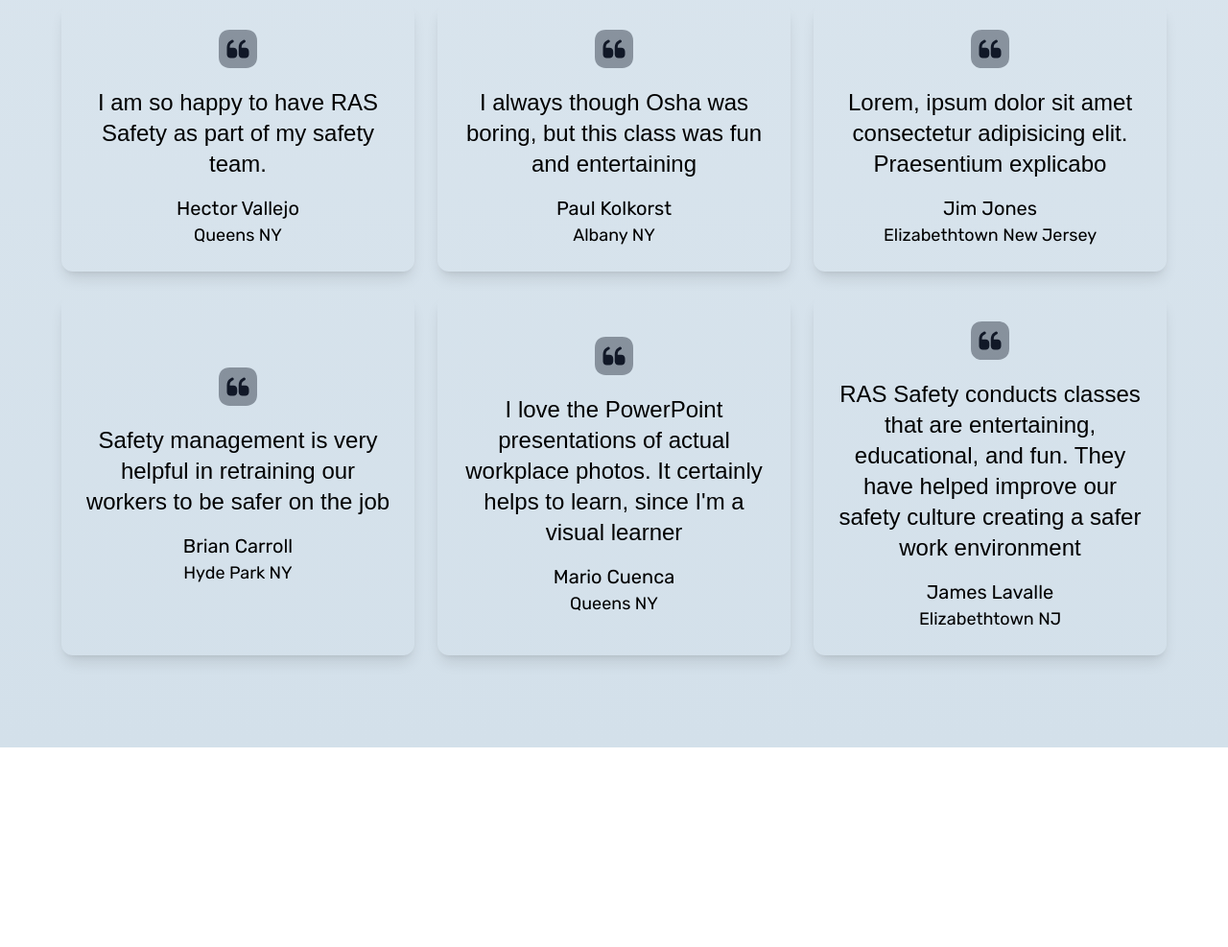
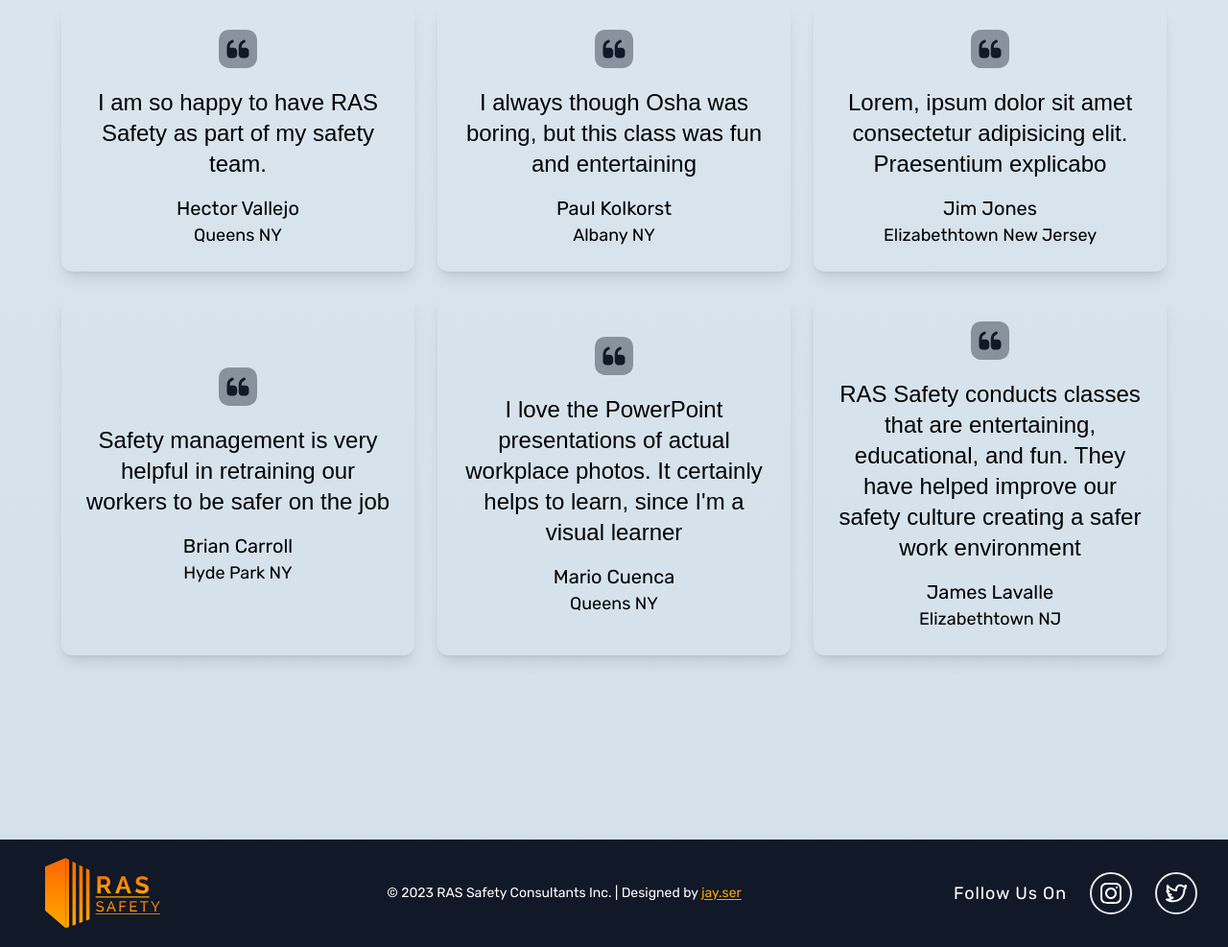
Before and after one commit to jaserino/RAS_Safety_Consultants, a website: page dist/index.html in a window 1280 px wide. Shown: the part 3471-4458 px from the top of the page at 96% size. Before the commit the page ends 4250 px from the top, so only its background shows below. Drawn offline with Linux system fonts and the light colour scheme; a web font is replaced by a local one.

Commit message:
added bottom margin to testimonials

```diff
--- a/dist/index.html
+++ b/dist/index.html
@@ -417,7 +417,7 @@
         </div>
       </section>
 
-      <section id="testimonials" class="p-4 pt-0">
+      <section id="testimonials" class="p-4 pt-0 mb-24">
         <div
           class="container mx-auto flex flex-col items-center pb-4 mb-10 sm:p-10 sm:px-12"
         >
@@ -534,6 +534,60 @@
           </div>
         </div>
       </section>
+
+      <section id="footer">
+        <div
+          class="flex flex-col sm:flex-row items-center sm:justify-between px-4 py-2 bg-gray-900"
+        >
+          <div class="sm:px-4 sm:py-2">
+            <a href="#home">
+              <img
+                class="h-16 sm:h-20"
+                src="../src/assets/RASLogo.svg"
+                alt="RAS-safety-logo"
+              />
+            </a>
+          </div>
+          <div class="text-white py-2 text-xs sm:text-sm">
+            <p>
+              &copy; 2023 RAS Safety Consultants Inc. | Designed by
+              <a
+                class="text-[#FFA800] underline underline-offset-2"
+                href="https://jared-serino.netlify.app/"
+                target="_blank"
+                >jay.ser</a
+              >
+            </p>
+          </div>
+          <div class="flex items-center gap-6 px-4 py-2">
+            <p class="text-white text-xs sm:text-lg sm:tracking-wider">
+              Follow Us On
+            </p>
+            <a
+              class="border-2 rounded-full hover:bg-[#FFA800] hover:scale-125 p-2"
+              href="https://www.instagram.com/rassafety/"
+              target="_blank"
+            >
+              <img
+                class="h-3 sm:h-6"
+                src="../src/assets/svg/socials/instagram.svg"
+                alt=""
+              />
+            </a>
+            <a
+              class="border-2 rounded-full hover:bg-[#FFA800] hover:scale-125 p-2"
+              href="https://twitter.com/serinorobert"
+              target="_blank"
+            >
+              <img
+                class="h-3 sm:h-6"
+                src="../src/assets/svg/socials/twitter.svg"
+                alt=""
+              />
+            </a>
+          </div>
+        </div>
+      </section>
     </main>
     <script src="script.js"></script>
   </body>
```
Also changed, not shown: dist/style.css.
